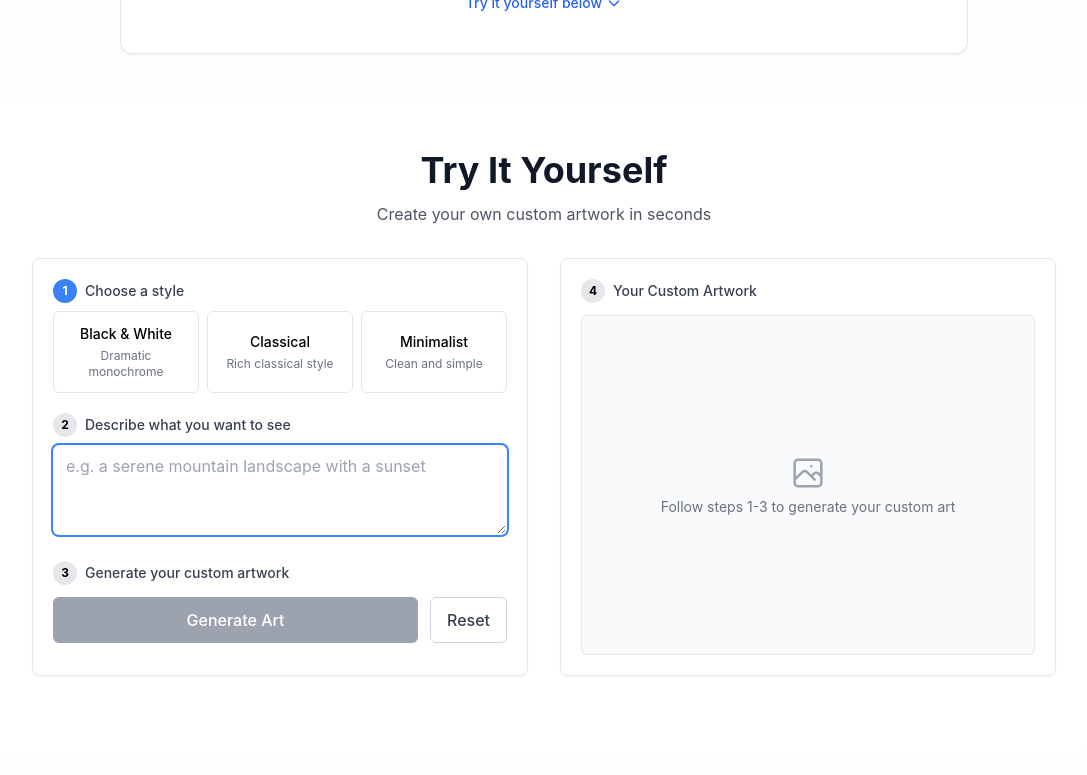
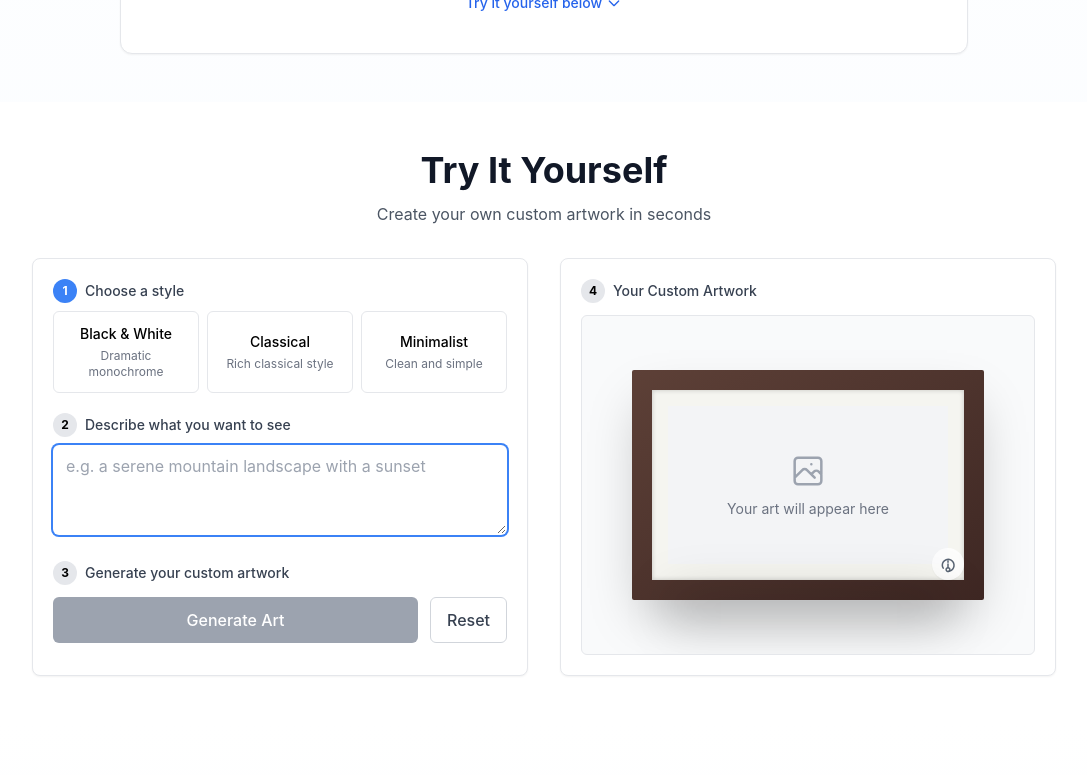
Before and after one commit to nicolascodet/atelierwebstefinal, a Next.js app: page / in a window 1280 px wide. Shown: the part 918-1693 px from the top of the page, without its empty margins (96-1183 px from the left). Built offline with nearby package versions, Linux system fonts and the light colour scheme.

Commit message:
Enhance AIArtDemo: Add persistent frame visualization with dynamic content loading

```diff
--- a/components/AIArtDemo.tsx
+++ b/components/AIArtDemo.tsx
@@ -300,29 +300,76 @@ export default function AIArtDemo() {
             </div>
 
             <div className="flex-grow flex items-center justify-center bg-gray-50 rounded-md border border-gray-200 overflow-hidden relative min-h-[250px]">
+              <motion.div
+                className="relative transform transition-all duration-700"
+                initial={{ scale: 0.95, opacity: 0 }}
+                animate={{ scale: 1, opacity: 1 }}
+                transition={{ type: "spring", stiffness: 100, damping: 15 }}
+              >
+                {/* The Atelier Frame - Always visible */}
+                <div className="relative">
+                  {/* Walnut wood frame */}
+                  <div className="bg-gradient-to-br from-[#5d4037] to-[#3e2723] p-[20px] rounded-sm shadow-2xl relative overflow-hidden">
+                    {/* Inner matting */}
+                    <div className="bg-[#f5f5f0] p-4 shadow-[inset_0_0_5px_rgba(0,0,0,0.2)]">
+                      {/* Image container - 16:9 aspect ratio */}
+                      <div className="relative" style={{ aspectRatio: '16/9', width: '280px', maxWidth: '100%' }}>
                         {generatedImage ? (
                           <motion.img
-                  initial={{ opacity: 0, scale: 0.9 }}
-                  animate={{ opacity: 1, scale: 1 }}
+                            initial={{ opacity: 0 }}
+                            animate={{ opacity: 1 }}
                             transition={{ duration: 0.5 }}
                             src={generatedImage}
-                  alt="Generated art"
-                  className="max-w-full max-h-full object-contain"
+                            alt="Generated artwork in frame"
+                            className="w-full h-full object-cover block"
                           />
                         ) : (
+                          <div className="w-full h-full flex items-center justify-center bg-gray-100">
+                            {isGenerating ? (
                               <div className="text-center px-4">
-                  <div className="text-gray-400 mb-1">
+                                <div className="text-blue-500 mb-2">
+                                  <svg className="animate-spin w-8 h-8 mx-auto" fill="none" viewBox="0 0 24 24">
+                                    <circle className="opacity-25" cx="12" cy="12" r="10" stroke="currentColor" strokeWidth="4"></circle>
+                                    <path className="opacity-75" fill="currentColor" d="M4 12a8 8 0 018-8V0C5.373 0 0 5.373 0 12h4zm2 5.291A7.962 7.962 0 014 12H0c0 3.042 1.135 5.824 3 7.938l3-2.647z"></path>
+                                  </svg>
+                                </div>
+                                <p className="text-sm text-gray-500">Creating your artwork...</p>
+                              </div>
+                            ) : (
+                              <div className="text-center px-4">
+                                <div className="text-gray-400 mb-2">
                                   <svg className="w-10 h-10 mx-auto" fill="none" viewBox="0 0 24 24" stroke="currentColor">
                                     <path strokeLinecap="round" strokeLinejoin="round" strokeWidth={1.5} d="M4 16l4.586-4.586a2 2 0 012.828 0L16 16m-2-2l1.586-1.586a2 2 0 012.828 0L20 14m-6-6h.01M6 20h12a2 2 0 002-2V6a2 2 0 00-2-2H6a2 2 0 00-2 2v12a2 2 0 002 2z" />
                                   </svg>
                                 </div>
-                  <p className="text-sm text-gray-500">
-                    {isGenerating
-                      ? "Your artwork is being created..."
-                      : "Follow steps 1-3 to generate your custom art"}
-                  </p>
+                                <p className="text-sm text-gray-500">Your art will appear here</p>
                               </div>
                             )}
+                          </div>
+                        )}
+                      </div>
+                    </div>
+                  </div>
+
+                  {/* Atelier logo watermark */}
+                  <div className="absolute bottom-5 right-5 opacity-80">
+                    <div className="w-8 h-8 flex items-center justify-center bg-white rounded-full shadow-sm">
+                      <svg width="18" height="18" viewBox="0 0 24 24" fill="none" xmlns="http://www.w3.org/2000/svg">
+                        <path d="M12 22C13.5913 22 15.1174 21.5308 16.4223 20.6518C17.7271 19.7727 18.7485 18.5233 19.3712 17.0615C19.994 15.5997 20.191 13.9911 19.9384 12.4393C19.6857 10.8874 18.9949 9.46197 17.9497 8.31802C16.9046 7.17407 15.5537 6.36683 14.0559 6.00039C12.5582 5.63396 10.9804 5.72374 9.5301 6.25859C8.07977 6.79344 6.81743 7.7469 5.90265 9.00098C4.98787 10.2551 4.46875 11.7585 4.42578 13.3125C4.38444 14.8215 4.81055 16.3081 5.65625 17.5625" stroke="#334155" strokeWidth="2" strokeLinecap="round" strokeLinejoin="round"/>
+                        <path d="M12 22C12.6628 22 13.2989 21.7233 13.7678 21.2322C14.2366 20.741 14.5133 20.1049 14.5133 19.4421C14.5133 18.7794 14.2366 18.1433 13.7678 17.6522C13.2989 17.161 12.6628 16.8843 12 16.8843C11.3372 16.8843 10.7011 17.161 10.2322 17.6522C9.76339 18.1433 9.48667 18.7794 9.48667 19.4421C9.48667 20.1049 9.76339 20.741 10.2322 21.2322C10.7011 21.7233 11.3372 22 12 22Z" stroke="#334155" strokeWidth="2" strokeLinecap="round" strokeLinejoin="round"/>
+                        <path d="M12 16.8844V11.918" stroke="#334155" strokeWidth="2" strokeLinecap="round" strokeLinejoin="round"/>
+                        <path d="M12 9.75586L12 7.5391" stroke="#334155" strokeWidth="2" strokeLinecap="round" strokeLinejoin="round"/>
+                      </svg>
+                    </div>
+                  </div>
+
+                  {/* Wall effect */}
+                  <div className="absolute -bottom-6 left-1/2 transform -translate-x-1/2 w-[80%] h-8 bg-black/15 blur-xl rounded-full"></div>
+
+                  {/* Wall texture */}
+                  <div className="absolute -z-10 top-[-30px] left-[-30px] right-[-30px] bottom-[-30px] bg-gradient-to-b from-gray-100 to-gray-200 opacity-50"></div>
+                </div>
+              </motion.div>
             </div>
 
             {generatedImage && (
```
Lines whose indentation alone changed are shown as unchanged.
